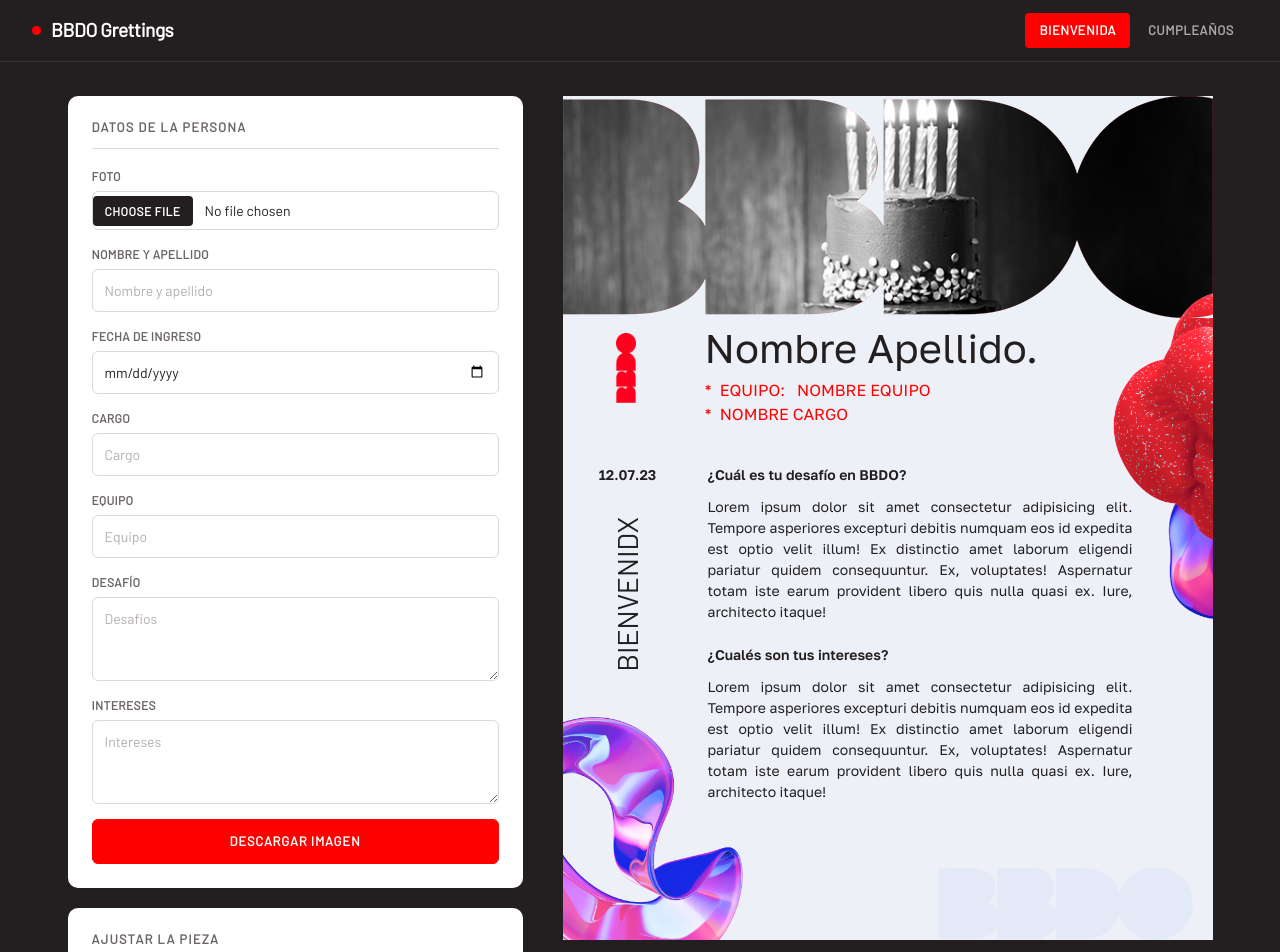
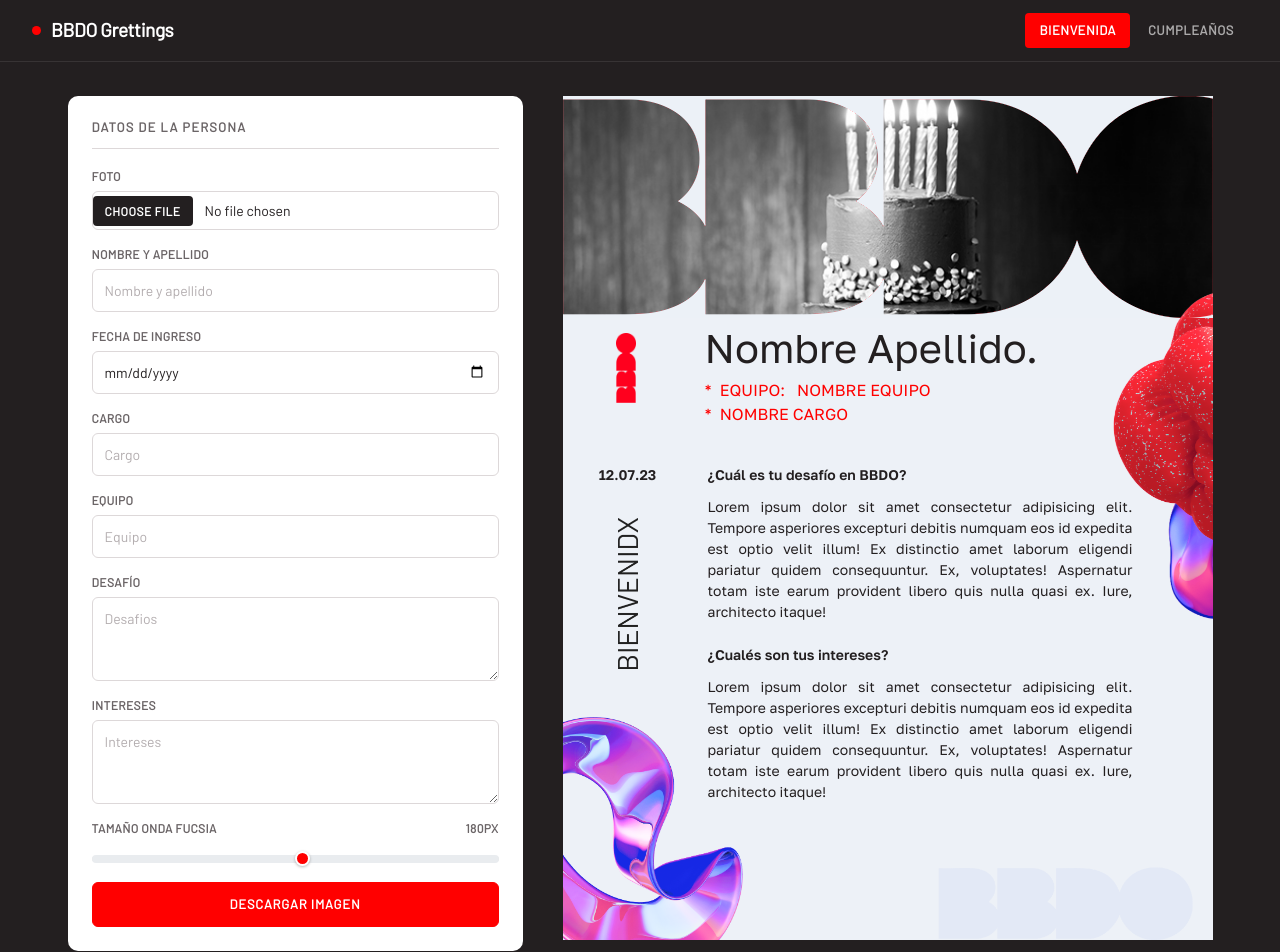
Before and after one commit to mr-gantiva/grettings-bbdo, a Vue app: page /#/bienvenida in a window 1280 px wide. Shown: the top 952 px of the page. Built offline with nearby package versions, Linux system fonts and the light colour scheme.

Commit message:
feat: -add form size to image width

```diff
--- a/src/views/BienvenidaView.vue
+++ b/src/views/BienvenidaView.vue
@@ -18,6 +18,7 @@ const equipoInput = ref('')
 const desafioInput = ref('')
 const interesInput = ref('')
 const fechaInput = ref('')
+const tamañoOnda = ref(180)
 
 // Imagen subida por el usuario
 // Esta ruta es dinamica, asi que Vite no puede reescribirla al compilar.
@@ -169,6 +170,20 @@ async function descargar() {
           ></textarea>
         </div>
 
+        <div class="campo">
+          <label for="ondaInput" class="form-label d-flex justify-content-between">
+            Tamaño onda fucsia <span>{{ tamañoOnda }}px</span>
+          </label>
+          <input
+            type="range"
+            class="form-range"
+            id="ondaInput"
+            min="50"
+            max="300"
+            v-model="tamañoOnda"
+          />
+        </div>
+
         <button type="button" class="btn btn-primary w-100" id="dl-png" @click="descargar">
           Descargar imagen
         </button>
@@ -267,7 +282,7 @@ async function descargar() {
           </div>
 
           <div class="onda-fuscia">
-            <img src="/assets/img/ondas-fucsia-bienvenida-left.png" alt="" />
+            <img src="/assets/img/ondas-fucsia-bienvenida-left.png" :style="{ width: tamañoOnda + 'px' }" alt="" />
           </div>
         </section>
       </div>
```
